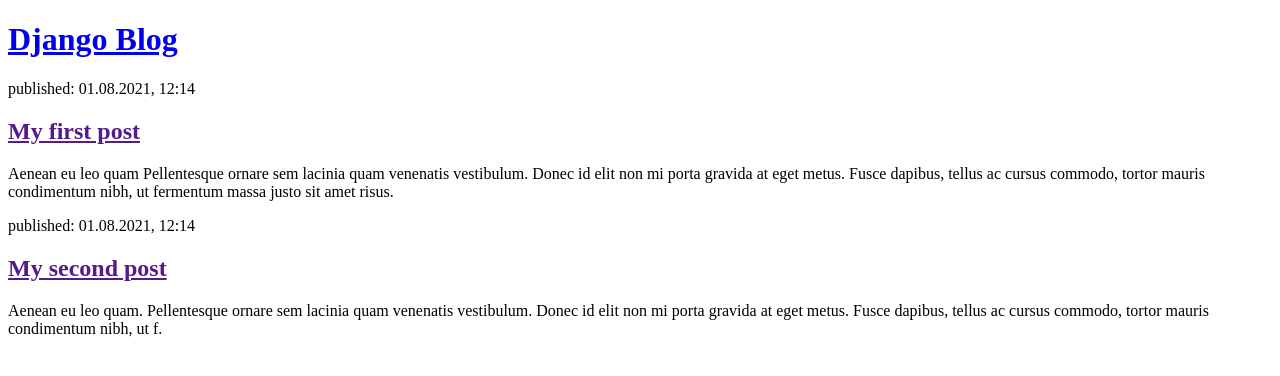
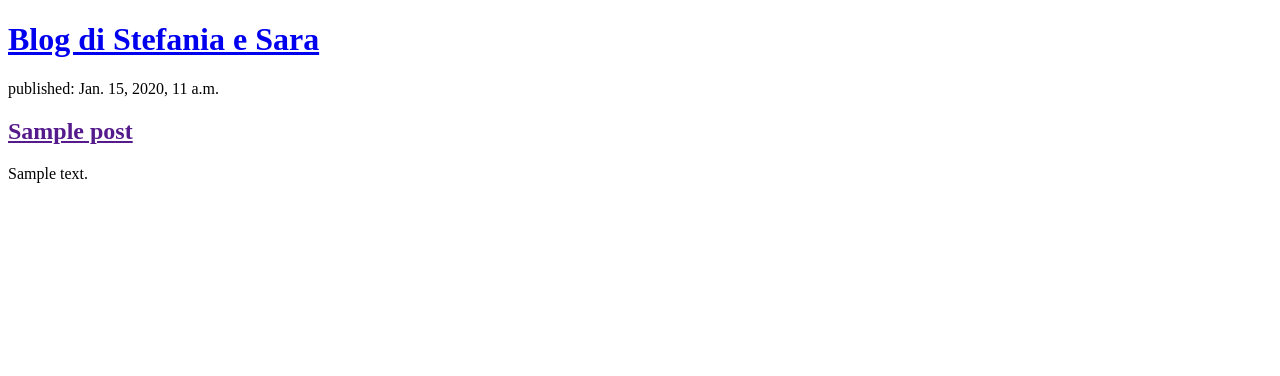
Before and after one commit to royrob21/my-first-blog, a Django app: page / in a window 1280 px wide. Shown: the top 376 px of the page. Run offline with Django 3.2, Linux system fonts and the light colour scheme; tables that the repository leaves empty hold one stand-in row (values such as "Sample post").

Commit message:
Modified templates to display posts from database.

```diff
--- a/mysite/blog/templates/blog/post_list.html
+++ b/mysite/blog/templates/blog/post_list.html
@@ -1,23 +1,20 @@
 <!DOCTYPE html>
 <html>
     <head>
-        <title>Django blog</title>
+        <title>Blog di Stefania e Sara</title>
     </head>
     <body>
         <header>
-            <h1><a href="/">Django Blog</a></h1>
+            <h1><a href="/">Blog di Stefania e Sara</a></h1>
         </header>
 
-        <article>
-            <time>published: 01.08.2021, 12:14</time>
-            <h2><a href="">My first post</a></h2>
-            <p>Aenean eu leo quam Pellentesque ornare sem lacinia quam venenatis vestibulum. Donec id elit non mi porta gravida at eget metus. Fusce dapibus, tellus ac cursus commodo, tortor mauris condimentum nibh, ut fermentum massa justo sit amet risus.</p>
-        </article>
+        {% for post in posts %}
+           <article>
+              <time>published: {{ post.published_date }}</time>
+              <h2><a href="">{{ post.title }}</a></h2>
+              <p>{{ post.text|linebreaksbr }}</p>
+           </article>
+        {% endfor %}
 
-        <article>
-            <time>published: 01.08.2021, 12:14</time>
-            <h2><a href="">My second post</a></h2>
-            <p>Aenean eu leo quam. Pellentesque ornare sem lacinia quam venenatis vestibulum. Donec id elit non mi porta gravida at eget metus. Fusce dapibus, tellus ac cursus commodo, tortor mauris condimentum nibh, ut f.</p>
-        </article>
     </body>
 </html>
--- a/mysite/blog/views.py
+++ b/mysite/blog/views.py
@@ -1,7 +1,7 @@
 from django.shortcuts import render
-
-# Create your views here.
-
+from django.utils import timezone
+from .models import Post
 
 def post_list(request):
-    return render(request, 'blog/post_list.html', {})
+    posts = Post.objects.filter(published_date__lte=timezone.now()).order_by('published_date')
+    return render(request, 'blog/post_list.html', {'posts': posts})
```
